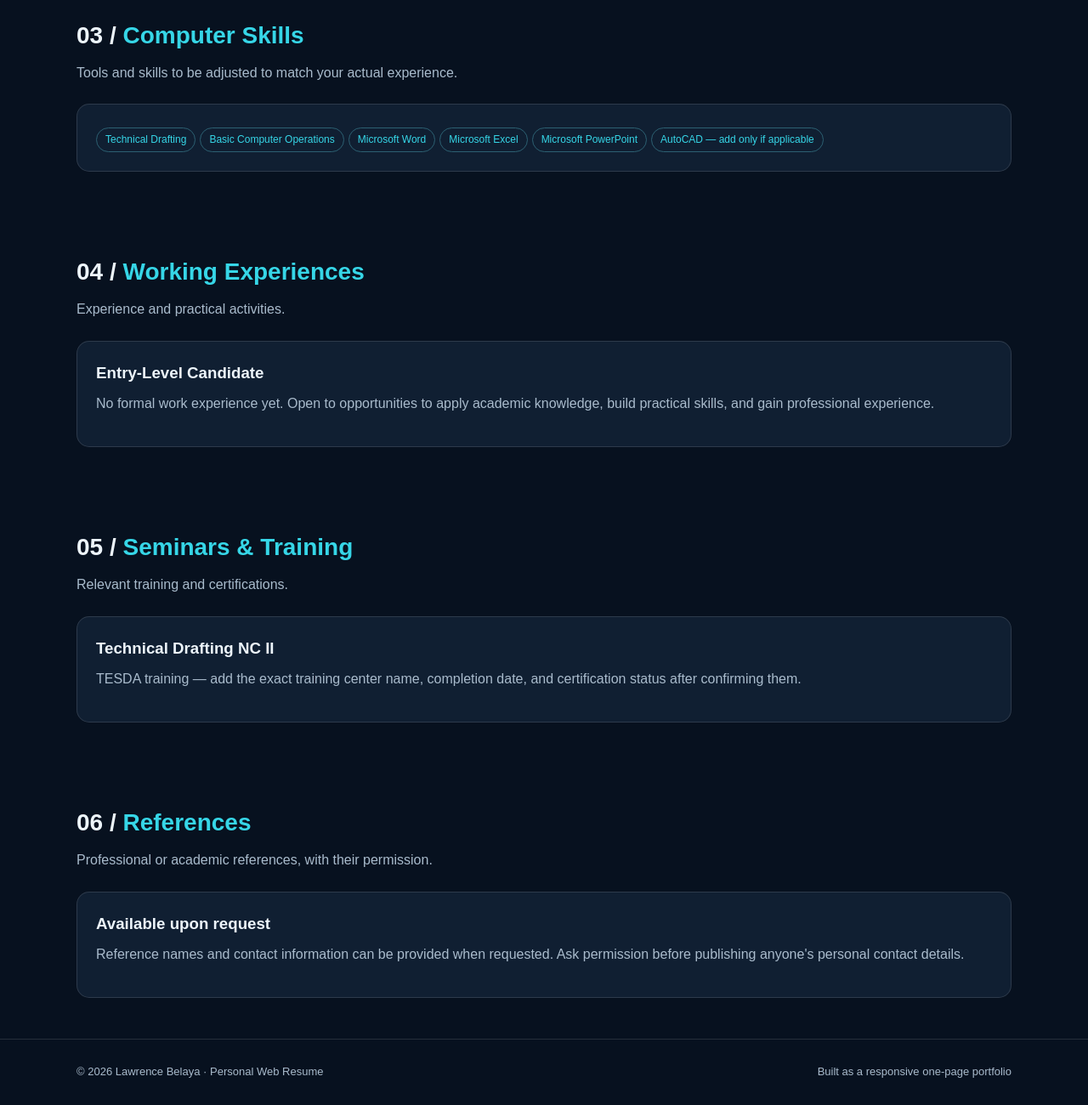
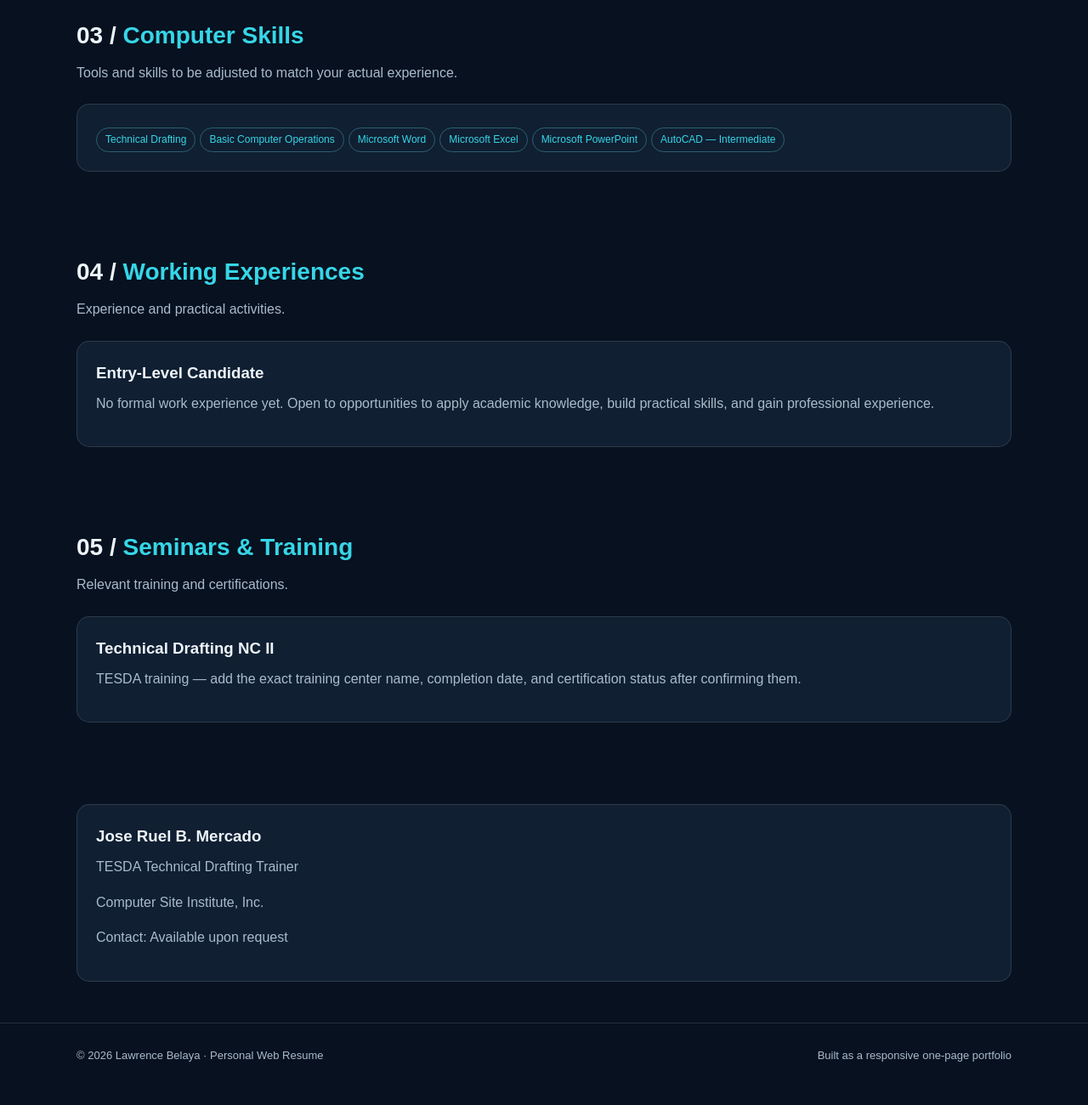
Before and after one commit to belayalawrence/belayalawrence.github.io, a plain HTML site: page index.html in a window 1280 px wide. Shown: the part 1352-2652 px from the top of the page at 85% size. Drawn offline with Linux system fonts and the light colour scheme.

Commit message:
Update index.html

```diff
--- a/index.html
+++ b/index.html
@@ -78,7 +78,7 @@ footer{border-top:1px solid var(--line);padding:28px 0;color:var(--muted);font-s
 <h2 class="section-title">03 / <span>Computer Skills</span></h2>
 <p class="sub">Tools and skills to be adjusted to match your actual experience.</p>
 <div class="card">
-<span class="tag">Technical Drafting</span><span class="tag">Basic Computer Operations</span><span class="tag">Microsoft Word</span><span class="tag">Microsoft Excel</span><span class="tag">Microsoft PowerPoint</span><span class="tag">AutoCAD — add only if applicable</span>
+<span class="tag">Technical Drafting</span><span class="tag">Basic Computer Operations</span><span class="tag">Microsoft Word</span><span class="tag">Microsoft Excel</span><span class="tag">Microsoft PowerPoint</span><span class="tag">AutoCAD — Intermediate</span>
 </div>
 </section>
 <section id="experience">
@@ -92,9 +92,12 @@ footer{border-top:1px solid var(--line);padding:28px 0;color:var(--muted);font-s
 <div class="card"><h3>Technical Drafting NC II</h3><p>TESDA training — add the exact training center name, completion date, and certification status after confirming them.</p></div>
 </section>
 <section id="references">
-<h2 class="section-title">06 / <span>References</span></h2>
-<p class="sub">Professional or academic references, with their permission.</p>
-<div class="card"><h3>Available upon request</h3><p>Reference names and contact information can be provided when requested. Ask permission before publishing anyone's personal contact details.</p></div>
+<div class="card">
+  <h3>Jose Ruel B. Mercado</h3>
+  <p>TESDA Technical Drafting Trainer</p>
+  <p>Computer Site Institute, Inc.</p>
+  <p>Contact: Available upon request</p>
+</div>
 </section>
 </main>
 <footer><div class="wrap">© 2026 Lawrence Belaya · Personal Web Resume <span style="float:right">Built as a responsive one-page portfolio</span></div></footer>
```
